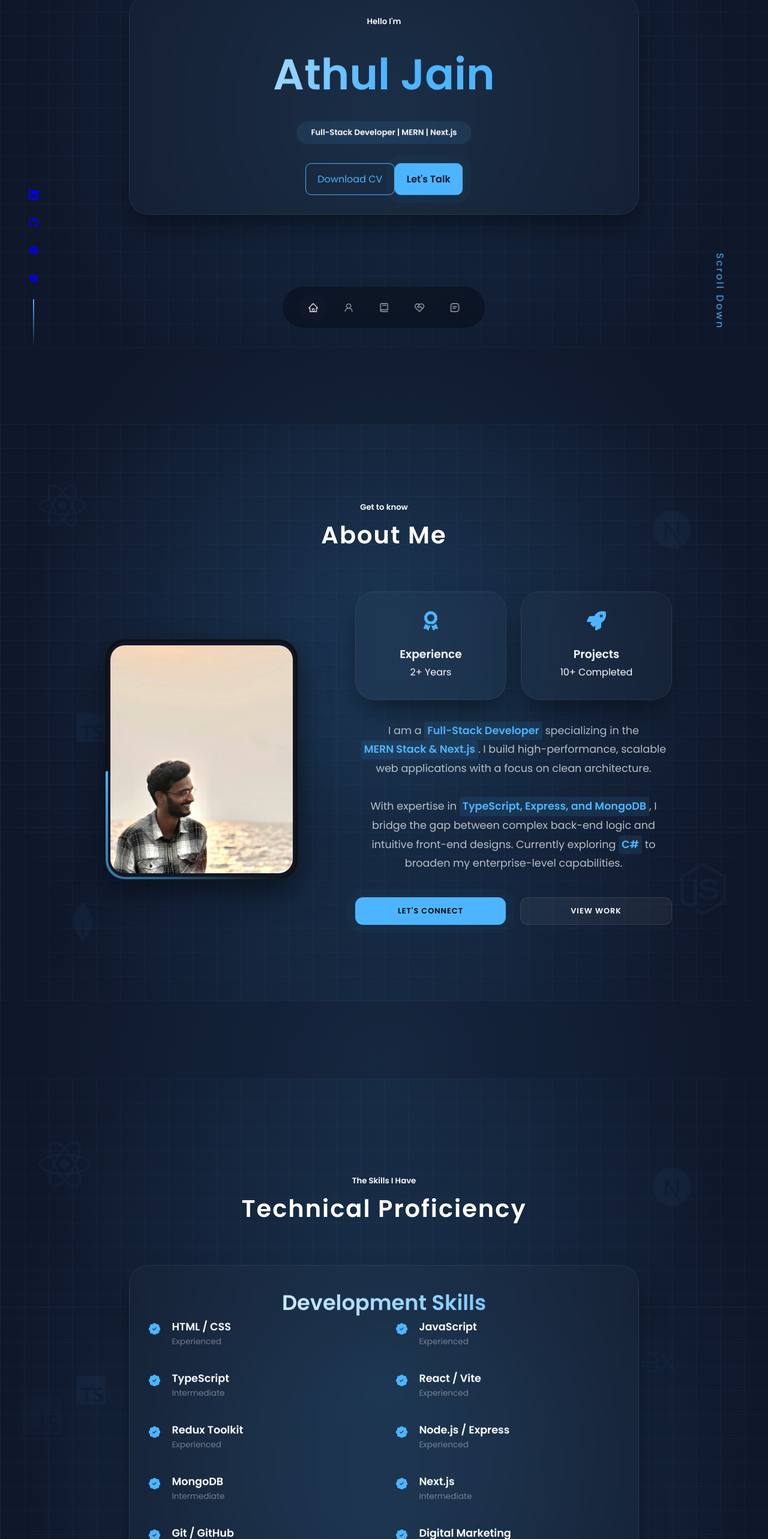
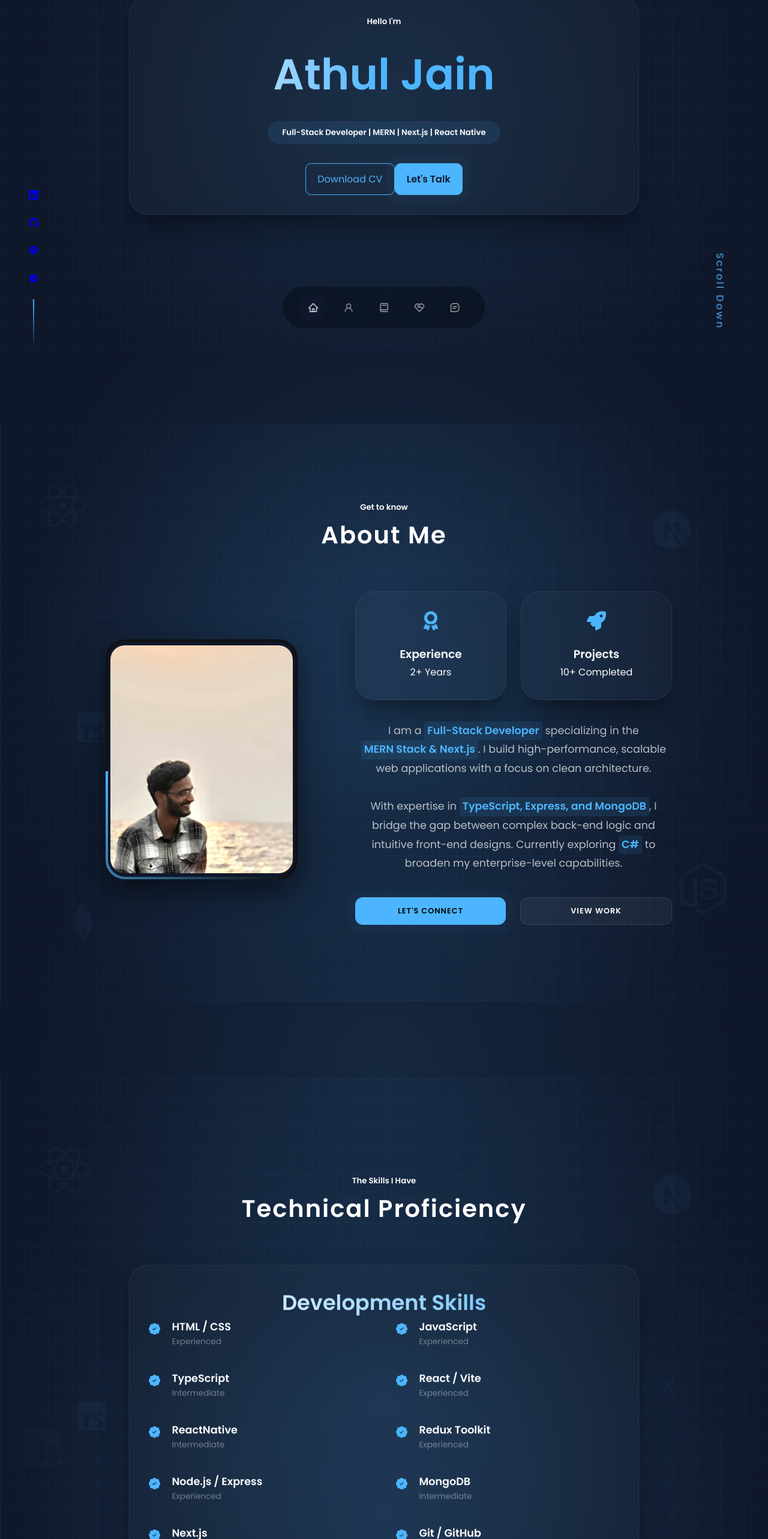
Before and after one commit to athuljain/Personal-Website, a React (Create React App) app: page / in a window 1280 px wide. Shown: the part 221-2787 px from the top of the page at 60% size. Built offline with nearby package versions, Linux system fonts and the light colour scheme.

Commit message:
add skills

```diff
--- a/src/Components/Experience.jsx
+++ b/src/Components/Experience.jsx
@@ -11,6 +11,7 @@ const Experience = () => {
     { name: "JavaScript", level: "Experienced" },
     { name: "TypeScript", level: "Intermediate" },
     { name: "React / Vite", level: "Experienced" },
+    {name:"ReactNative",level:"Intermediate"},
     { name: "Redux Toolkit", level: "Experienced" },
     { name: "Node.js / Express", level: "Experienced" },
     { name: "MongoDB", level: "Intermediate" },
--- a/src/Components/Header.jsx
+++ b/src/Components/Header.jsx
@@ -3,7 +3,7 @@ import { BsLinkedin } from "react-icons/bs";
 import { FaGithub } from "react-icons/fa";
 import { AiFillInstagram, AiFillCodeSandboxCircle } from "react-icons/ai";
 import "./Header.css";
-import AthulJainMern from '../Assets/athuljainMernStack.pdf';
+import AthulJainMern from '../Assets/AthulJain-MernStack.pdf';
 
 const Header = () => {
   return (
@@ -15,7 +15,7 @@ const Header = () => {
           <h5 className="intro-text">Hello I'm</h5>
           <h1 className="name-gradient">Athul Jain</h1>
           <div className="role-wrapper">
-             <h5 className="text-light typing-animation">Full-Stack Developer | MERN | Next.js</h5>
+             <h5 className="text-light typing-animation">Full-Stack Developer | MERN | Next.js | React Native</h5>
           </div>
 
           <div className="cta">
```
Also changed, not shown: 2 other files (tests, documents, lock files or other folders).
